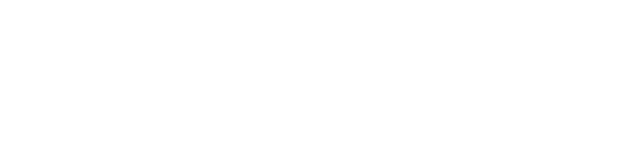
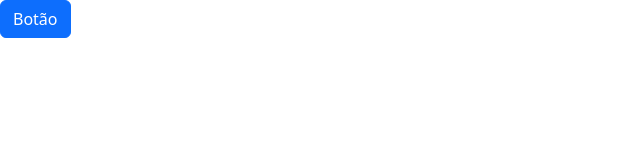
Before and after one commit to gabriel360p/cantina4, a plain HTML site: page index.html in a window 1280 px wide. Shown: the whole page, without its empty margins (0-640 px from the left). Drawn offline with nearby package versions, Linux system fonts and the light colour scheme.

Commit message:
Adição do Botão

```diff
--- a/index.html
+++ b/index.html
@@ -11,7 +11,7 @@
 </head>
 <body>
 
-
+<button class="btn btn-primary">Botão</button>
 
 <script src="https://cdn.jsdelivr.net/npm/bootstrap@5.3.0-alpha1/dist/js/bootstrap.bundle.min.js" integrity="sha384-w76AqPfDkMBDXo30jS1Sgez6pr3x5MlQ1ZAGC+nuZB+EYdgRZgiwxhTBTkF7CXvN" crossorigin="anonymous"></script>
 </body>
```
